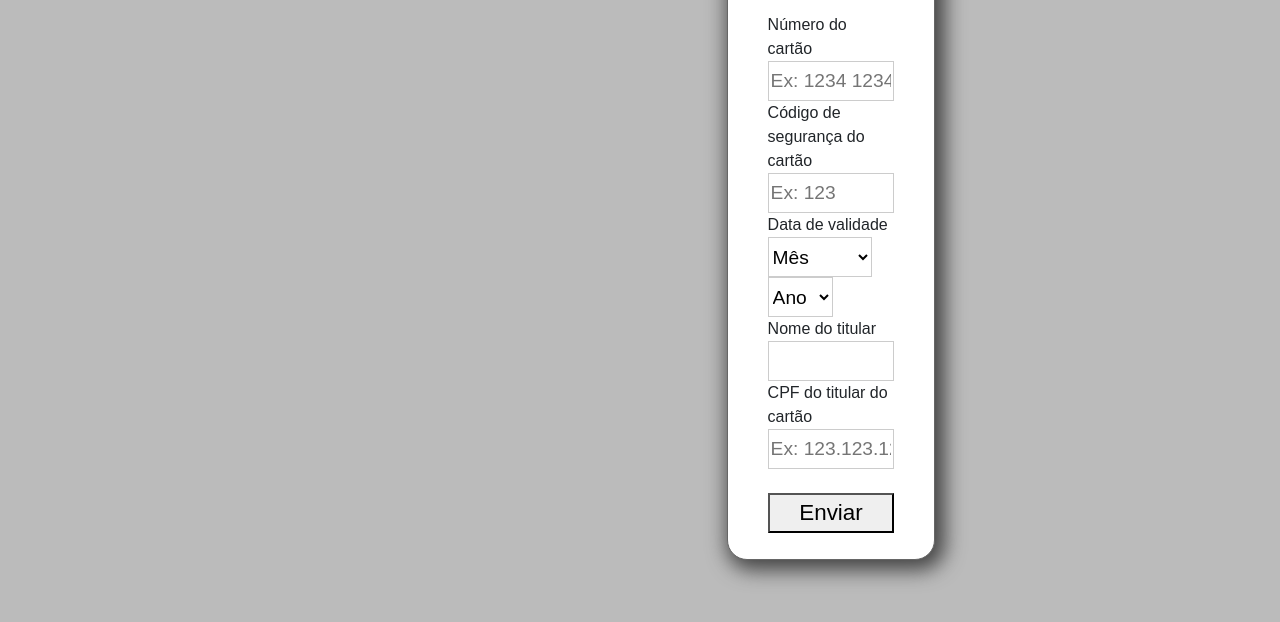
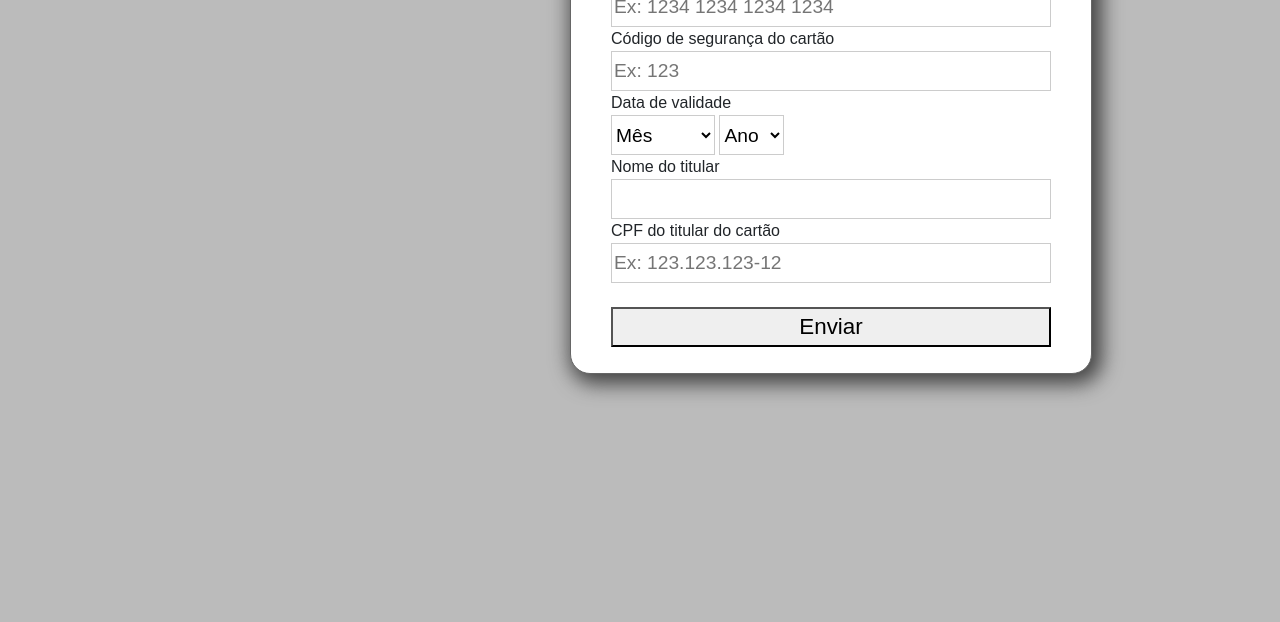
Before and after one commit to iwtrainingbr/aulas, a plain HTML site: page pagamento.html in a window 1280 px wide. Shown: the part 178-800 px from the top of the page. Drawn offline with nearby package versions, Linux system fonts and the light colour scheme; files that its build step writes are made by us from their sources; a script that the page names is missing.

Commit message:
Update pagamento.css

```diff
--- a/pagamento.css
+++ b/pagamento.css
@@ -4,9 +4,6 @@ body {
 }
 
 .formulario {
-  width: 40%;
-  margin-left: 30%;
-  margin-top: 50px;
   border: 1px solid #666666;
   text-align: center;
   border-radius: 20px;
```
